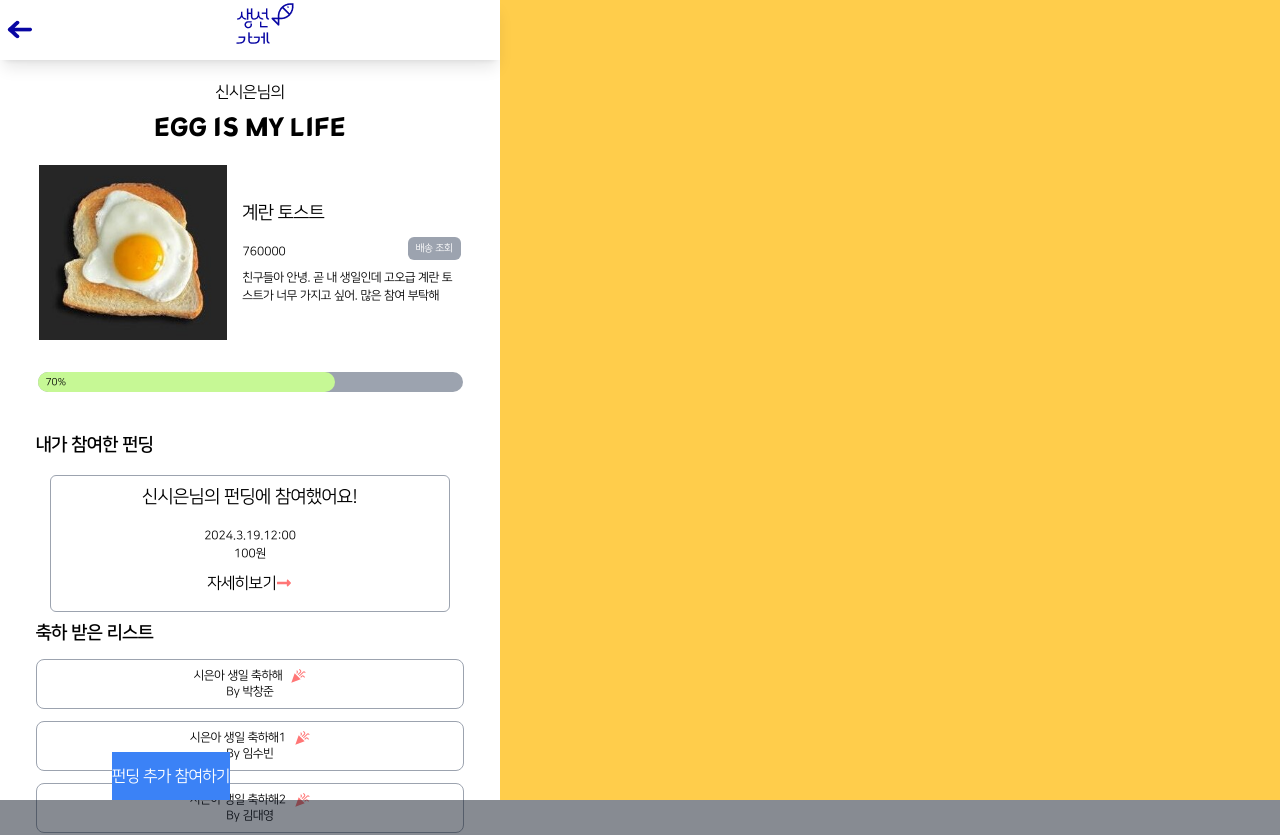
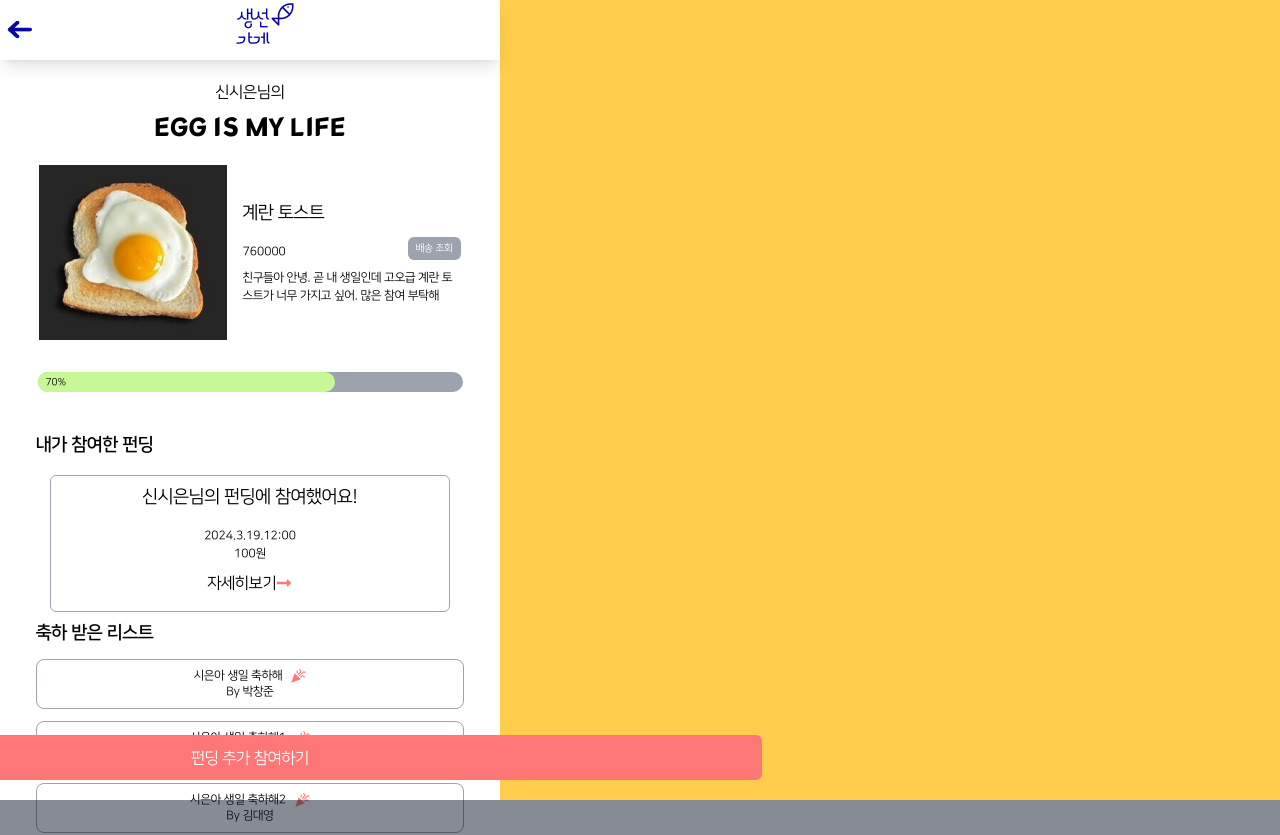
Before and after one commit to sun-mart-egg/funding-gift, a React (Vite) app in the folder FE/: page /friend-funding-detail in a window 1280 px wide. Shown: the top 835 px of the page. Built offline with nearby package versions, Linux system fonts and the light colour scheme.

Commit message:
[FE][Fix] #S10P22D201-151 버튼 디자인 수정

```diff
--- a/FE/src/components/Funding/pages/FriendFundingDetail.jsx
+++ b/FE/src/components/Funding/pages/FriendFundingDetail.jsx
@@ -106,20 +106,18 @@ function FriendFundingDetail() {
         />
       </div>
       {myParticipate.price == null ? (
-
         <button
-          className="fixed bottom-0 left-28 bg-blue-500 py-3 text-white"
+          className="fixed bottom-5  h-[45px] w-[80%]  rounded-md bg-cusColor3 text-white"
           onClick={() => navigate("/participate")}
         >
           펀딩 참여하기
         </button>
       ) : (
         <button
-          className="fixed bottom-0 left-28 bg-blue-500 py-3 text-white"
+          className="fixed bottom-5  h-[45px] w-[80%]  rounded-md bg-cusColor3 text-white"
           onClick={() => navigate("/participate")}
         >
           펀딩 추가 참여하기{" "}
-
         </button>
       )}
 
```
